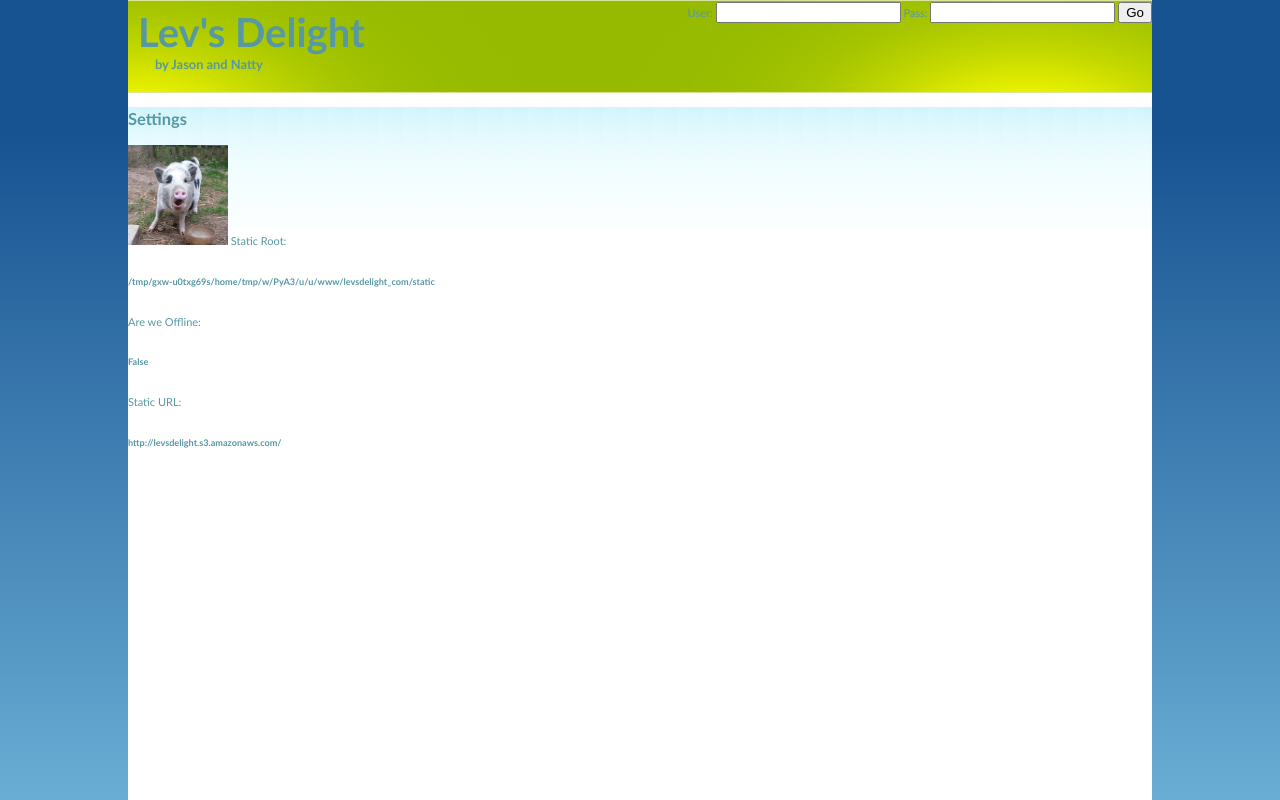
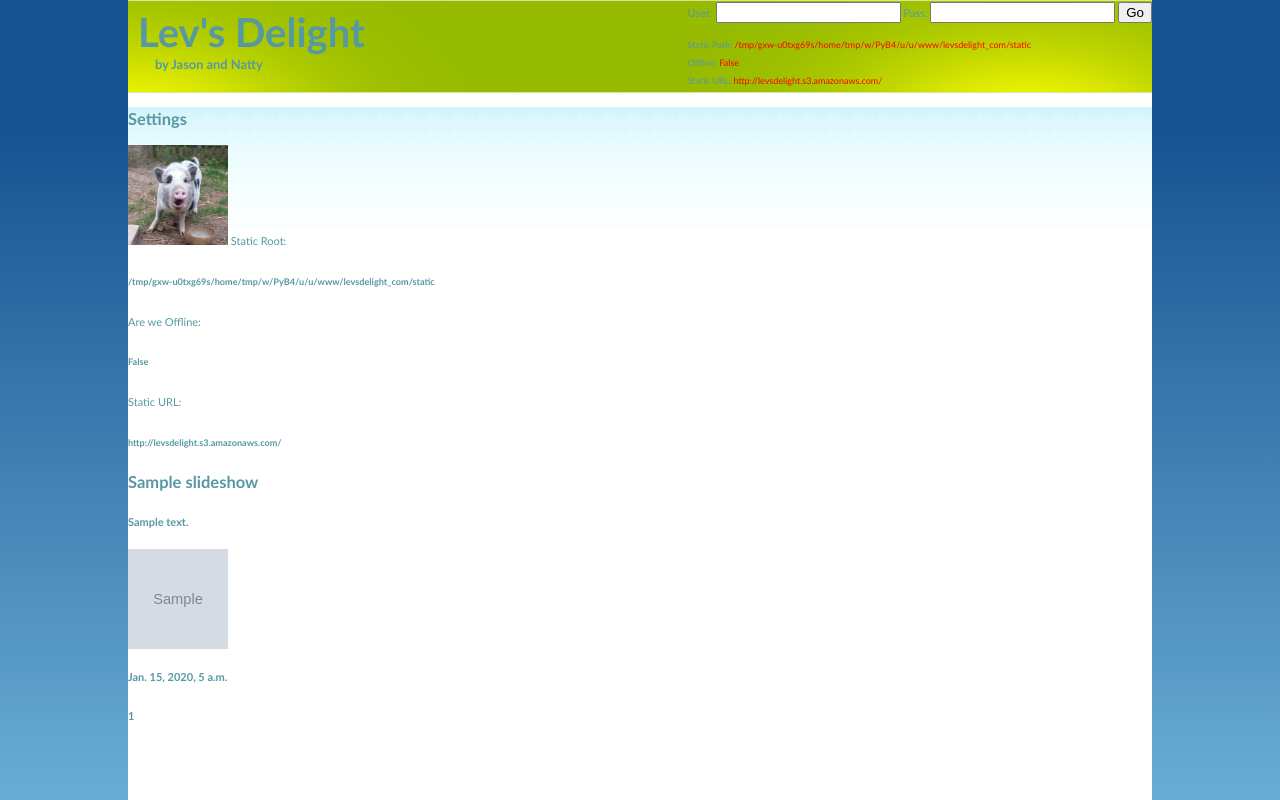
Before and after one commit to jasonlevinsohn/levsdelight3, a Django app: page / in a window 1280 px wide. Run offline with Django 3.2, Linux system fonts and the light colour scheme; tables that the repository leaves empty hold one stand-in row (values such as "Sample post"); grey boxes marked "Sample" are stand-in pictures; some libraries are stand-ins or nearby versions.

Commit message:
moved site state vars and added the slideshow data

```diff
--- /dev/null
+++ b/levsdelight_com/static/css/site-state.css
@@ -0,0 +1,19 @@
+#site-state {
+    padding-right: 10px;
+    font-size: 9px;
+}
+
+#site-state ul {
+    margin: 0;
+    padding: 0;
+}
+
+#site-state li {
+    list-style: none;
+    line-height: 18px;
+
+}
+
+#site-state .state {
+    color: red;
+}
--- a/levsdelight_com/templates/base.html
+++ b/levsdelight_com/templates/base.html
@@ -2,6 +2,8 @@
     <head>
         <title>Lev's Delight</title>
         <link rel="stylesheet" type="text/css" href="{{STATIC_URL}}css/base.css" />
+        <link rel="stylesheet" type="text/css" href="{{STATIC_URL}}css/site-state.css" />
+
 
         <!-- CSS for jQuery Picture Gallery -->
         <!-- <link rel="stylesheet" href="static/css/basic.css" type="text/css" /> -->
@@ -20,6 +22,9 @@
                 </div>
                 <div id="login">
                     {% include 'login.html' %}
+                    <div id="site-state">
+                        {% include 'site-state.html' %}
+                    </div>
                 </div>
             </header>
 
@@ -33,9 +38,8 @@
             Are we Offline: <h5> {{ offline }} </h5>
             Static URL: <h5> {{ staticUrl }} </h5>
 
+                {% block content %}{% endblock %}
             </div>
-            {% block content %}
-            {% endblock %}
 
         </div> <!-- END - wrapper ID -->
 
--- /dev/null
+++ b/levsdelight_com/templates/site-state.html
@@ -0,0 +1,14 @@
+<ul>
+    <li>
+        <span class="label">Static Path: </span>
+        <span class="state">{{ staticPath }}</span>
+    </li>
+    <li>
+        <span class="label">Offline: </span>
+        <span class="state">{{ offline }}</span>
+    </li>
+    <li>
+        <span class="label">Static URL: </span>
+        <span class="state">{{ staticUrl }}</span>
+    </li>
+</ul>
--- /dev/null
+++ b/levsdelight_com/templates/slideshow.html
@@ -0,0 +1,16 @@
+{% extends 'base.html' %}
+
+{% block content %}
+
+{% for s in allSlides %}
+
+<h2> {{s.title}} </h2>
+<h4> {{ s.desc }} </h4>
+<img src="{{STATIC_URL}}img/{{s.pictureLocation}}" width="100" height="100" />
+<h4> {{ s.pub_date }} </h4>
+<h4> {{ s.order_id }} </h4>
+
+
+{% endfor %}
+
+{% endblock %}
--- a/levsdelight_com/views.py
+++ b/levsdelight_com/views.py
@@ -5,7 +5,7 @@ from django.template import RequestContext
 from models import Slideshow
 from levsdelight2 import settings
 
-def home(request, template='base.html'):
+def home(request, template='slideshow.html'):
 
     slideOne = Slideshow.objects.get(pk=1)
     print slideOne
@@ -14,6 +14,7 @@ def home(request, template='base.html'):
     stPath = settings.STATIC_ROOT
     offline = settings.OFFLINE
     staticUrl = settings.STATIC_URL
+    allSlides = Slideshow.objects.all()
 
     return render_to_response(template, {
             'slideOne' : slideOne,
@@ -22,6 +23,7 @@ def home(request, template='base.html'):
             'staticPath' : stPath,
             'staticUrl' : staticUrl,
             'offline' : offline,
+            'allSlides' : allSlides,
         }, context_instance = RequestContext(request))
 
 def logout_page(request):
```
Also changed, not shown: 1 other file.
